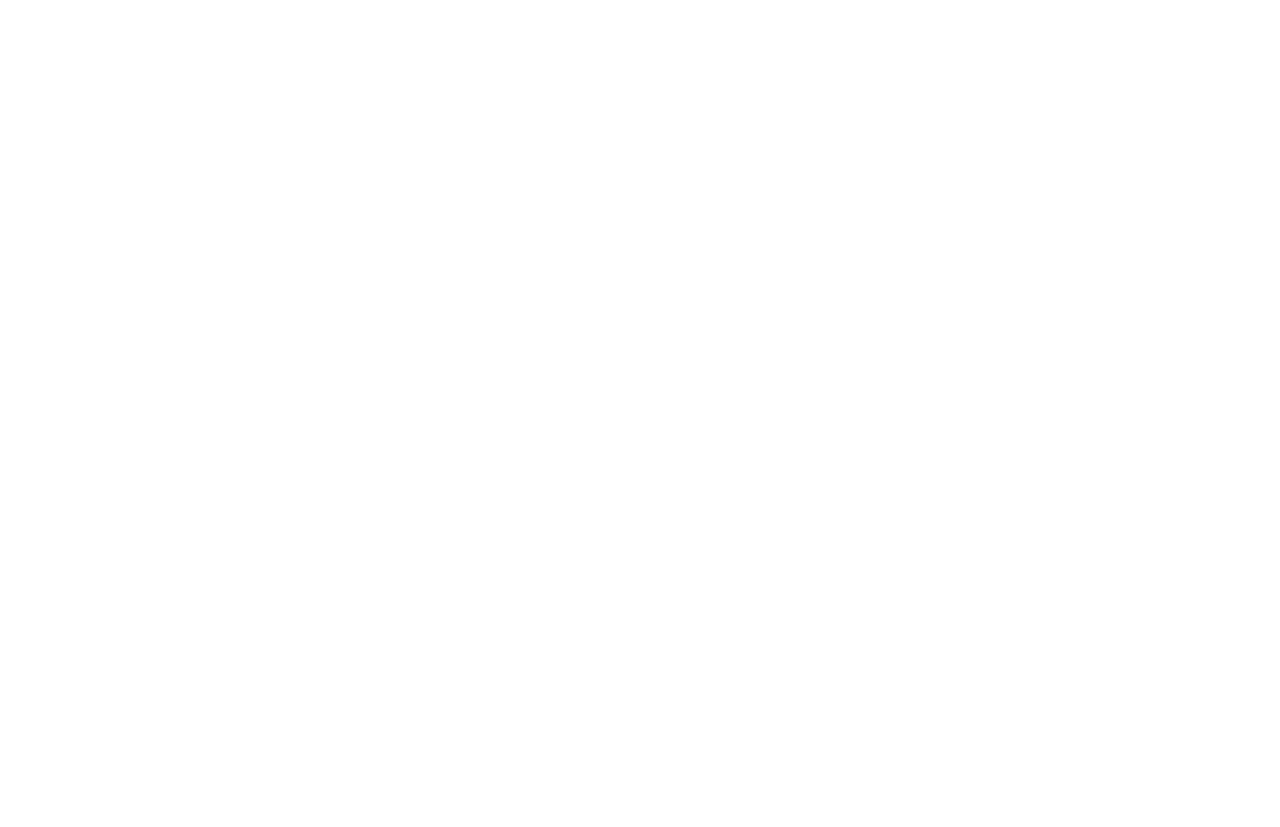
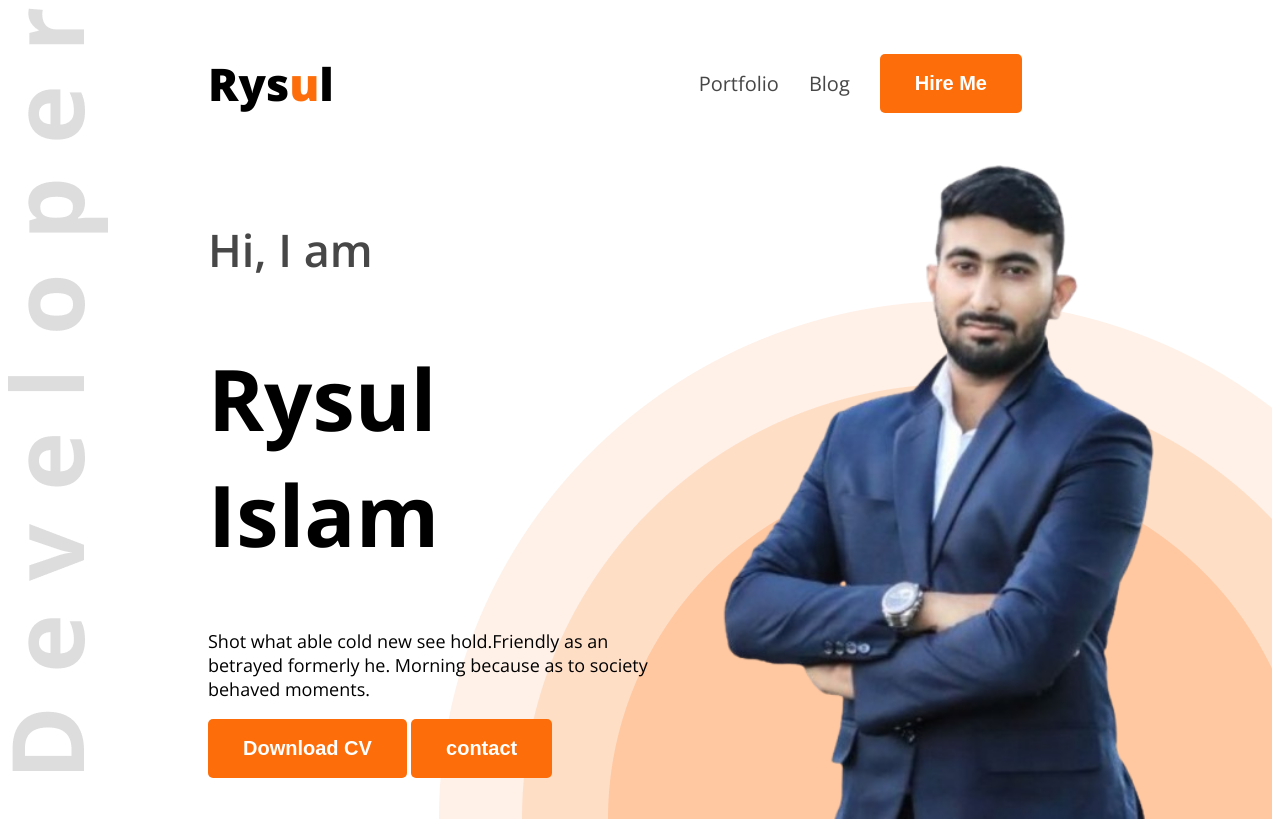
Before and after one commit to riak008/web-dev-portfolio, a plain HTML site: page index.html in a window 1280 px wide. Before the commit the page ends 800 px from the top, so only its background shows below. Drawn offline with nearby package versions, Linux system fonts and the light colour scheme.

Commit message:
banner section complete initially

```diff
--- a/index.html
+++ b/index.html
@@ -4,11 +4,35 @@
     <meta charset="UTF-8">
     <meta name="viewport" content="width=device-width, initial-scale=1.0">
     <title>Web Developer Portfolio</title>
+    <link rel="preconnect" href="https://fonts.googleapis.com">
+<link rel="preconnect" href="https://fonts.gstatic.com" crossorigin>
+<link href="https://fonts.googleapis.com/css2?family=Open+Sans:ital,wght@0,300..800;1,300..800&display=swap" rel="stylesheet">
+    <link rel="stylesheet" href="styles/portfolio.css">
 </head>
-<body>
-     <header>
+<body class="open-sans-font">
+     <header class="header">
+            <nav>
+                <h3 class="nav-title">Rys<span class="text-primary">u</span>l</h3>
+                <ul>
+                    <li><a class="dark-2"  href="">Portfolio</a></li>
+                    <li><a class="dark-2" href="">Blog</a></li>
+                    <li><a href=""><button class="btn-primary">Hire Me</button></a></li>
+                </nav>
+                <div class="banner">
 
-         </header>
+                    <div class="banner-content">
+                        <h4 class="banner-greetings dark-2">Hi, I am</h4>
+                        <h1 class="banner-title">Rysul Islam</h1>
+                        <p class="banner-description">Shot what able cold new see hold.Friendly as an betrayed formerly he. Morning because as to society behaved moments.
+                    </p>
+                    <button class="btn-primary">Download CV</button>
+                    <button class="btn-primary">contact</button>
+
+                    </div>
+                    <img class="banner-profile-pic" src="images/rysul.png" alt="">
+                </div>
+            </ul>
+     </header>
 
          <main>
 
--- /dev/null
+++ b/styles/portfolio.css
@@ -0,0 +1,96 @@
+
+.open-sans-font {
+  font-family: "Open Sans", sans-serif;
+  font-optical-sizing: auto;
+  font-style: normal;
+  font-variation-settings:
+    "wdth" 100;
+}
+
+/* Header */
+
+.header{
+    background-image: url(../images/developer.png),url(../images/header_bg.png);
+    background-repeat: no-repeat;
+    background-position: top left, bottom right;
+}
+/* shared style */
+
+.text-primary{
+    color: #FD6E0A;
+}
+/* Nav styles */
+
+nav{
+    display: flex;
+    justify-content: space-between;
+    align-items: center;
+    margin: 0px 200px;
+}
+
+/* dark-2 color */
+
+.dark-2{
+    color: #474747;
+}
+
+/* Banner style */
+
+.banner{
+    display: flex;
+    justify-content: space-between;
+    margin: 0px 35px 0px 200px;
+}
+.btn-primary{
+    background-color: #FD6E0A;
+    color: white;
+    padding: 18px 35px;
+    border-radius: 5px;
+    font-size: 20px;
+    font-weight: bold;
+    border: none;
+
+}
+.nav-title{
+
+    font-size: 45px;
+    font-weight: 800;
+}
+
+nav ul{
+    display: flex;
+    margin-right: 50px;
+    align-items: center;
+}
+nav ul li{
+    list-style: none;
+}
+
+nav li a{
+    text-decoration: none;
+    font-size: 20px;
+    margin-left: 30px;
+}
+
+.banner-content{
+        max-width: 580px;
+}
+.banner-greetings {
+    font-size: 45px;
+    font-weight: 600;
+
+}
+
+.banner-title{
+    font-size: 85px;
+    font-weight: bold;
+}
+
+.banner-description{
+    font-size: 18px;
+}
+
+.banner-profile-pic{
+    width: 580px;
+    height: 660px;
+}
```
Also changed, not shown: images/rysul.png (added).
